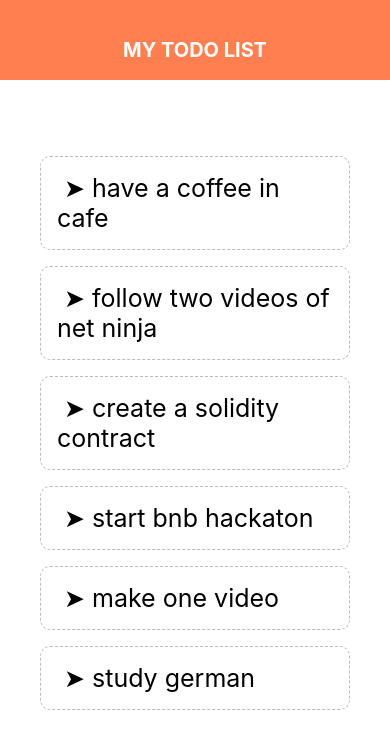
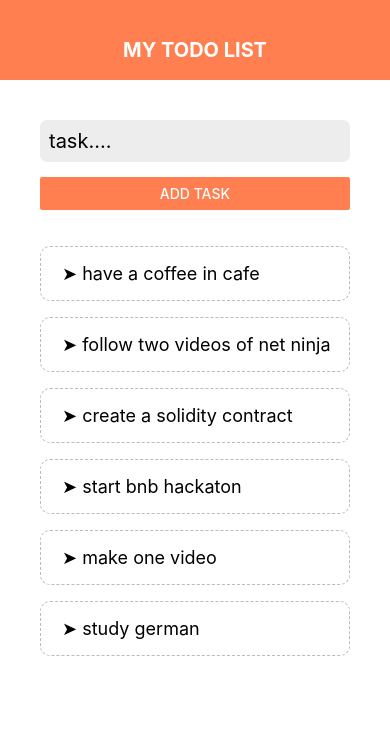
Before and after one commit to abdulhakim-altunkaya/react_native_1, a React Native app: screen / in a window 390 px wide. Shown: the top 748 px of the page. Built offline with nearby package versions, Linux system fonts and the light colour scheme.

Commit message:
add todo component created and integrated in two different ways

```diff
--- a/App.js
+++ b/App.js
@@ -3,6 +3,7 @@ import { StyleSheet, Text, View, TouchableOpacity, FlatList } from 'react-native
 import { useState } from "react";
 import Header from './components/Header';
 import TodoItem from './components/TodoItem';
+import AddTodo from './components/AddTodo';
 
 export default function App() {
 
@@ -19,11 +20,23 @@ export default function App() {
     setTodos(todos.filter( task => task.key != key ))
   }
 
+  const addTask = (task) => {
+    let newTask = {task: task, key: Math.random().toString()};
+    setTodos((prevState) => {
+      const newState = [...prevState]
+       newState.push(newTask);
+       return newState;
+    });
+    console.log(todos);
+  }
+
+
+
   return (
     <View style={styles.container}>
       <Header />
       <View style={styles.content} >
-
+        <AddTodo addTask={addTask} />
         <View style={styles.list}>
           <FlatList
             data={todos}
--- /dev/null
+++ b/components/AddTodo.js
@@ -0,0 +1,48 @@
+import React from 'react';
+import { StyleSheet, View, Text, TextInput, Button, TouchableOpacity } from 'react-native';
+import { useState } from 'react';
+
+
+function AddTodo({addTask}) {
+
+    let[task, setTask] = useState("");
+
+    const changeHandler = (val) => {
+      setTask(val);
+    }
+
+  return (
+    <View>
+
+        <TextInput
+          maxLength={40}
+          style={styles.inputField}
+          onChangeText={changeHandler}
+          placeholder='task....'
+        />
+        <Button
+          onPress={() => addTask(task)}
+          title="add task"
+          color="coral"
+        />
+    </View>
+  )
+}
+
+const styles = StyleSheet.create({
+    inputField: {
+      backgroundColor: "#ededed",
+      fontSize: 20,
+      borderRadius: 7,
+      padding:9,
+      marginBottom: 15,
+    },
+    button: {
+        backgroundColor: "green",
+        color: "white",
+        fontSize: 35,
+        marginBottom: 15,
+    },
+  });
+
+export default AddTodo
--- a/components/TodoItem.js
+++ b/components/TodoItem.js
@@ -13,7 +13,7 @@ function TodoItem({item, deleteTask}) {
 
 const styles = StyleSheet.create({
     listItem: {
-      fontSize: 25,
+      fontSize: 18,
       padding: 16,
       marginTop: 16,
       borderColor: "#bbb",
```
Also changed, not shown: reserve files/AddTodo1.js (added, +59 -0 lines), reserve files/App1.js (renamed from App1.js), reserve files/App2.js (renamed from App2.js), reserve files/App3.js (renamed from App3.js), reserve files/App4.js (renamed from App4.js).
